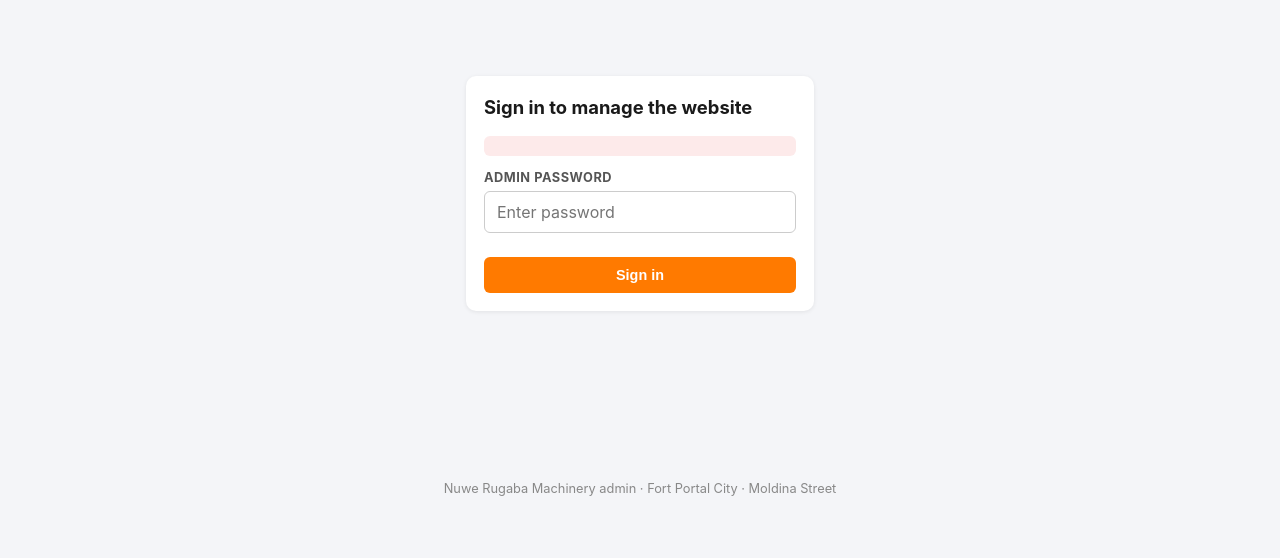
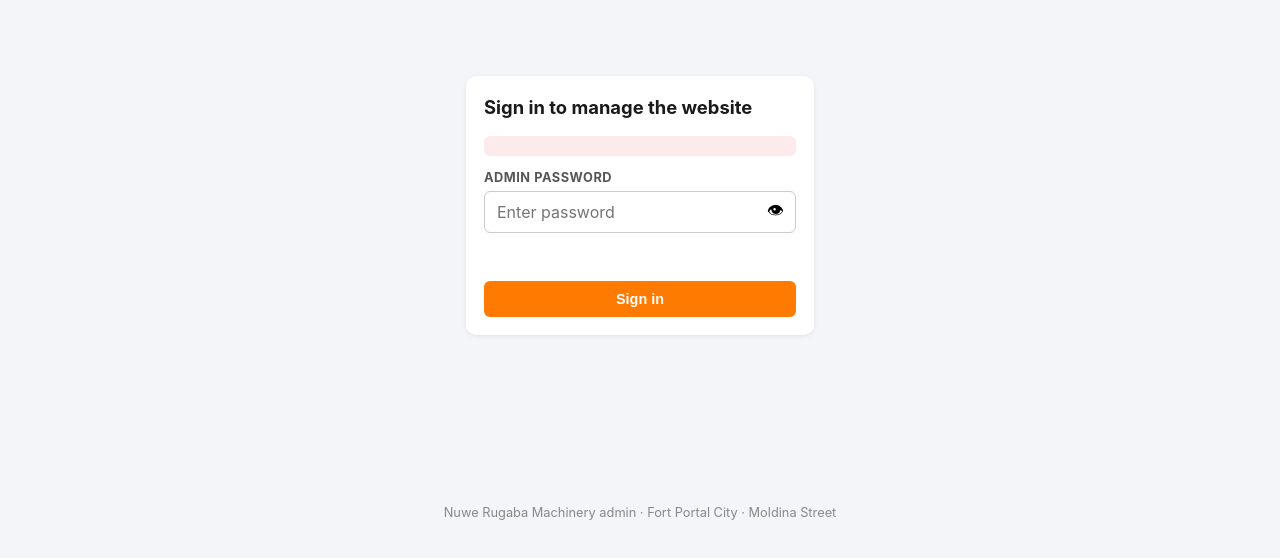
Before and after one commit to asiimwe3/nuwe-rugaba-machinery, a plain HTML site: page admin.html in a window 1280 px wide. Shown: the part 70-628 px from the top of the page. Drawn offline with Linux system fonts and the light colour scheme.

Commit message:
Admin login: show/hide password toggle

```diff
--- a/admin.html
+++ b/admin.html
@@ -62,7 +62,10 @@
     <h2>Sign in to manage the website</h2>
     <div class="msg err" id="loginMsg"></div>
     <label>Admin password</label>
-    <input type="password" id="pw" placeholder="Enter password" onkeydown="if(event.key==='Enter')login()">
+    <div style="position:relative">
+      <input type="password" id="pw" placeholder="Enter password" style="padding-right:44px" onkeydown="if(event.key==='Enter')login()">
+      <button type="button" onclick="togglePw()" aria-label="Show password" style="position:absolute;right:6px;top:50%;transform:translateY(-50%);border:0;background:transparent;cursor:pointer;font-size:1.05rem;padding:4px 6px">&#128065;</button>
+    </div>
     <br><br>
     <button class="btn" style="width:100%" onclick="login()">Sign in</button>
   </div>
@@ -333,6 +336,11 @@ async function saveSettings(){
 }
 
 // auto-login if a session password exists
+function togglePw(){
+  const el = document.getElementById('pw');
+  el.type = el.type === 'password' ? 'text' : 'password';
+}
+
 if (PW) login();
 </script>
 </body>
```
